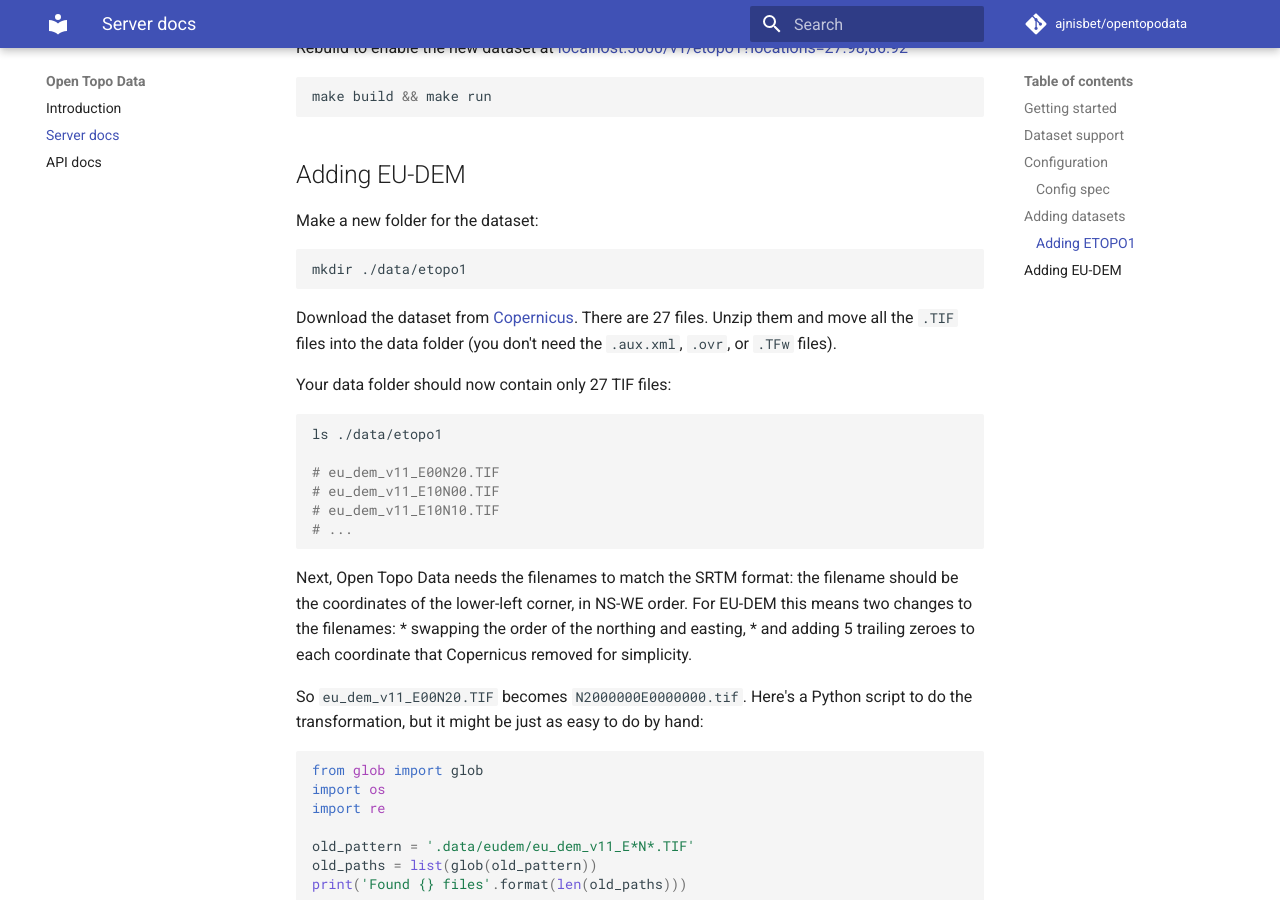
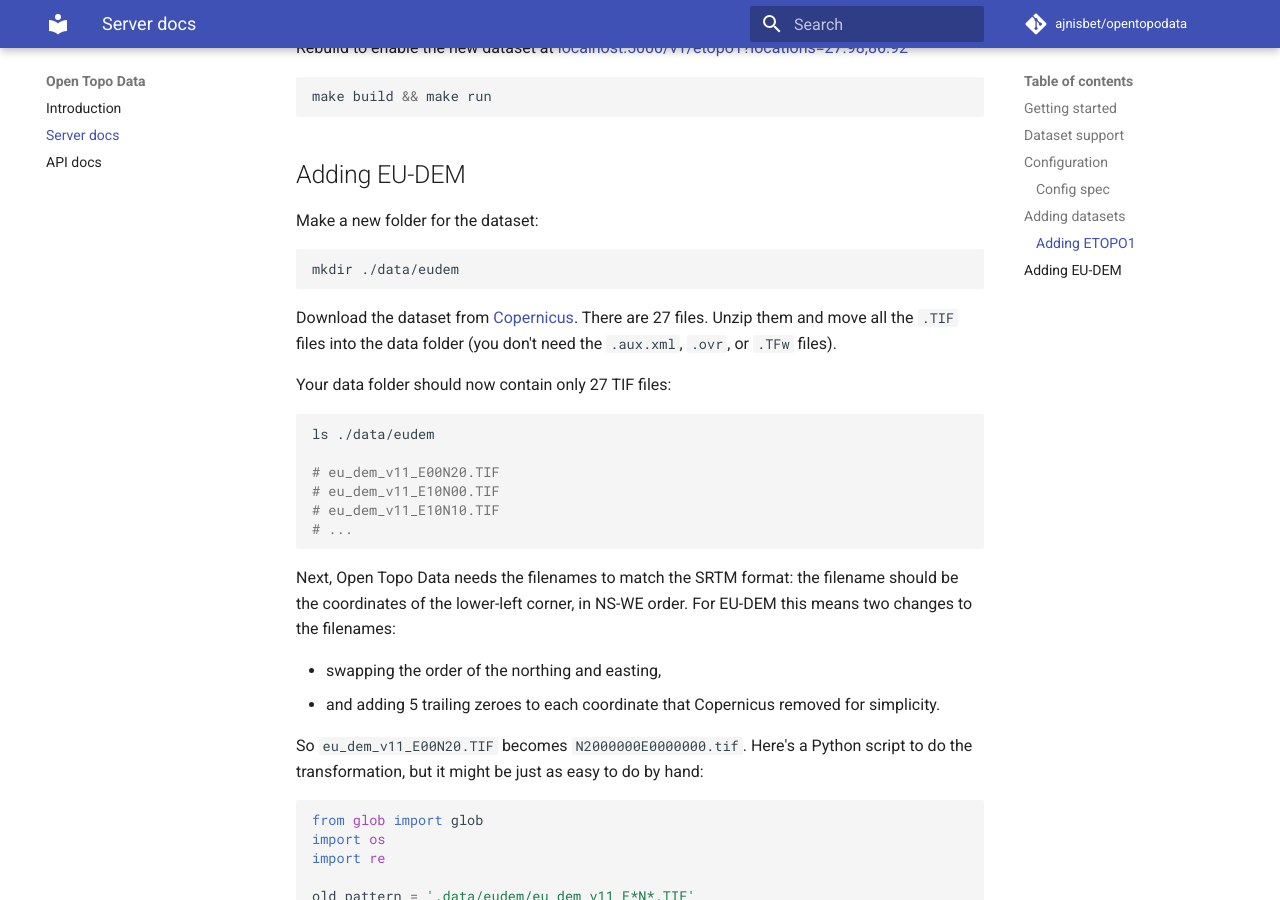
Before and after one commit to ajnisbet/opentopodata, an MkDocs documentation site: the page built from docs/server.md, in a window 1280 px wide and 900 px high, scrolled down 2567 px. Built offline with MkDocs 1.6.1 and Material for MkDocs 9.7.7, drawn with Linux system fonts in a browser that asks for light colours; comment, search, counter and statistics services are not loaded.

Commit message:
Fix docs typos

````diff
--- a/docs/server.md
+++ b/docs/server.md
@@ -114,7 +114,7 @@ make build && make run
 Make a new folder for the dataset:
 
 ```bash
-mkdir ./data/etopo1
+mkdir ./data/eudem
 ```
 
 Download the dataset from [Copernicus](https://land.copernicus.eu/imagery-in-situ/eu-dem/eu-dem-v1.1?tab=download). There are 27 files. Unzip them and move all the `.TIF` files into the data folder (you don't need the `.aux.xml`, `.ovr`, or `.TFw` files).
@@ -122,7 +122,7 @@ Download the dataset from [Copernicus](https://land.copernicus.eu/imagery-in-sit
 Your data folder should now contain only 27 TIF files:
 
 ```bash
-ls ./data/etopo1
+ls ./data/eudem
 
 # eu_dem_v11_E00N20.TIF
 # eu_dem_v11_E10N00.TIF
@@ -131,6 +131,7 @@ ls ./data/etopo1
 ```
 
 Next, Open Topo Data needs the filenames to match the SRTM format: the filename should be the coordinates of the lower-left corner, in NS-WE order. For EU-DEM this means two changes to the filenames:
+
 * swapping the order of the northing and easting,
 * and adding 5 trailing zeroes to each coordinate that Copernicus removed for simplicity.
 
````
